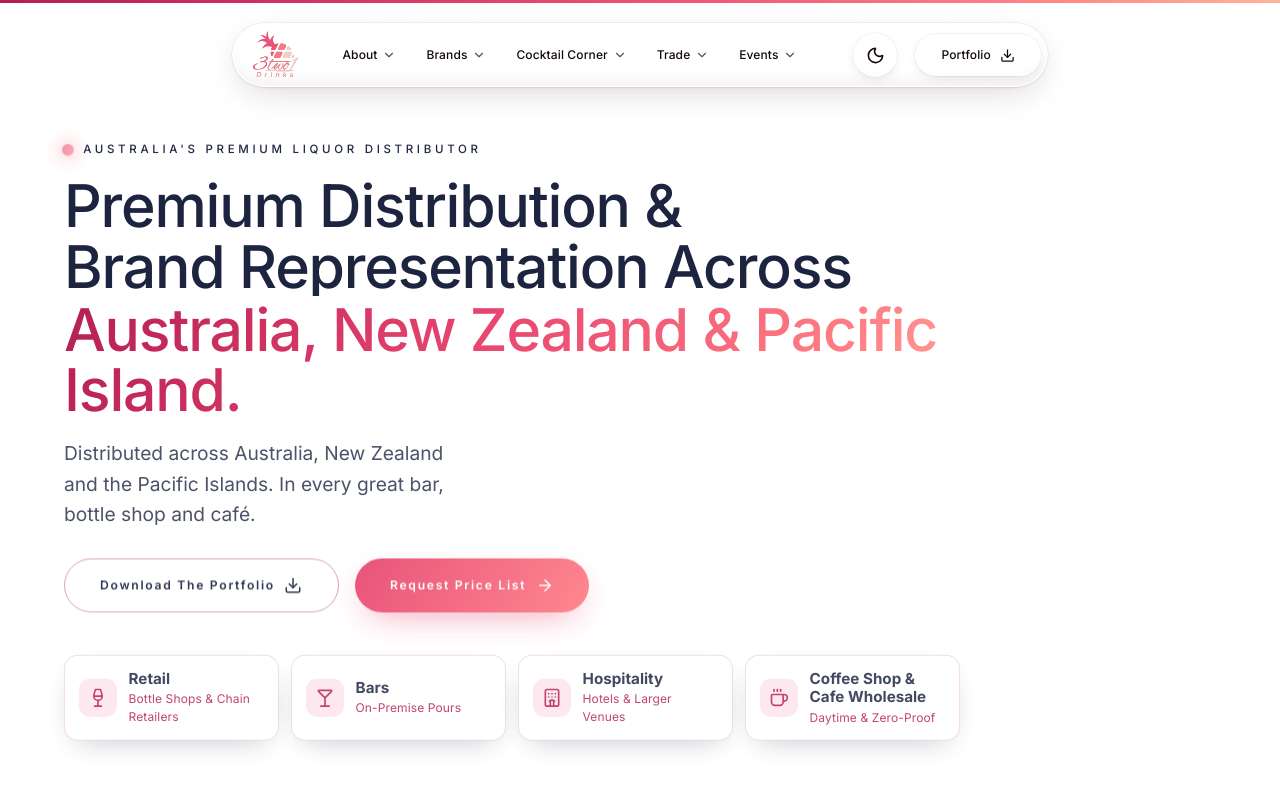
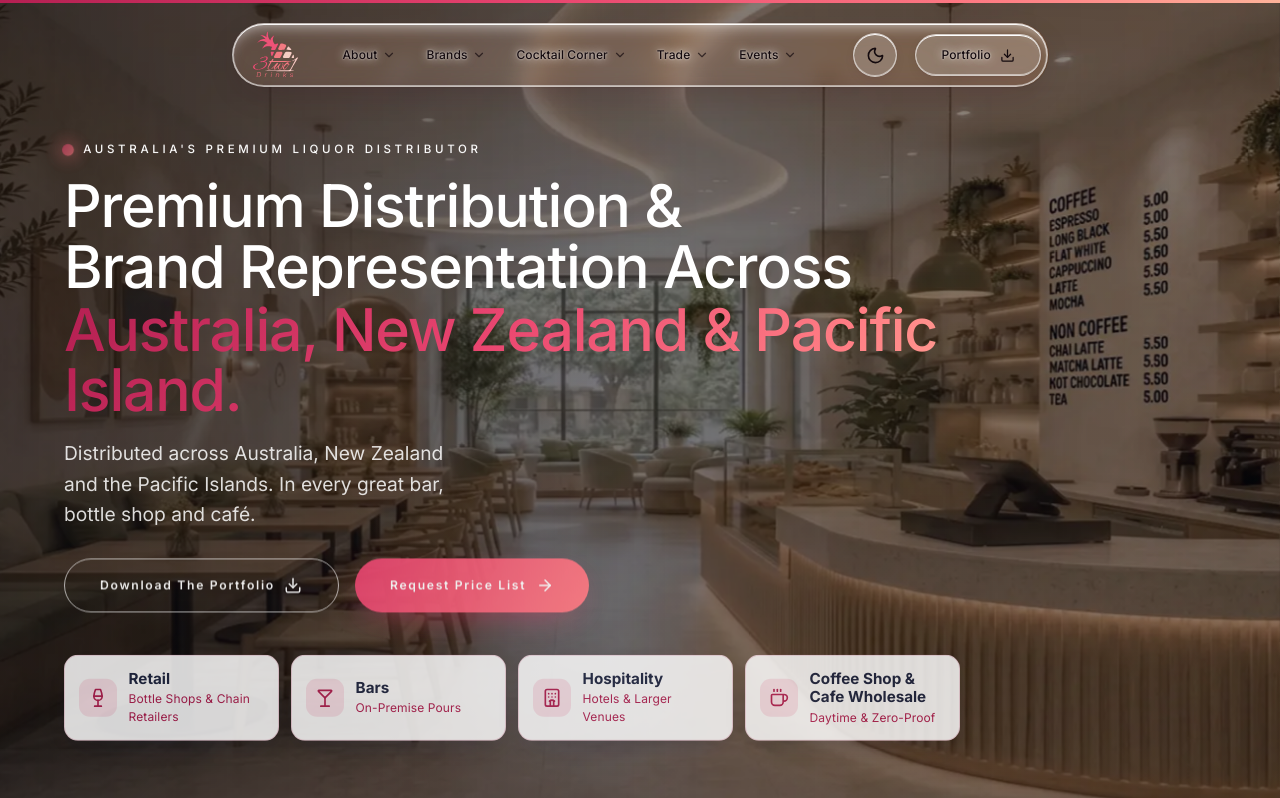
Before and after one commit to eloma-group/3two1-client-1, a React (Vite) app: page / in a window 1280 px wide. Shown: the top 798 px of the page. Built offline with nearby package versions, Linux system fonts and the light colour scheme; a web font is replaced by a local one.

Commit message:
Home hero: bottle shop and coffee shop photos crossfading behind a dark wash
Hero copy and map labels turn white over the photos; the venue cards stay
white. The navbar reads the hero photos as a dark backdrop and switches to
dark glass, and its pointer-following sheen is removed.

```diff
--- a/src/components/Navbar.module.css
+++ b/src/components/Navbar.module.css
@@ -1,7 +1,7 @@
 /* ============================================================
    Centered-logo navbar with dropdown menus + theme toggle.
    Every surface is iOS 26-style Liquid Glass: a near-clear tint,
-   a light blur, a bright specular rim and a pointer-follow sheen.
+   a light blur and a bright specular rim.
    In Chromium the rim also refracts the page (see liquidGlass.tsx,
    which supplies the --lg filter). The materials themselves - tints, rims,
    light/dark/solid - live in src/glass.css, shared with other glass bars.
@@ -37,8 +37,7 @@
    which would then blur nothing but the bar instead of the page behind them.
    For the same reason nothing here uses isolation or mix-blend-mode: Chromium
    turns that into its own render surface, which also cuts the dropdowns off. */
-.bar::before,
-.bar::after {
+.bar::before {
   content: '';
   position: absolute;
   inset: 0;
@@ -53,19 +52,6 @@
   border: 1px solid var(--nav-glass-border);
   box-shadow: var(--nav-rim);
   transition: background 0.5s;
-}
-/* Specular sheen: a soft light that follows the pointer across the glass */
-.bar::after {
-  background:
-    radial-gradient(120px 60px at var(--mx, 22%) var(--my, 0%), var(--nav-sheen), transparent 70%),
-    linear-gradient(115deg, rgba(255, 255, 255, 0.14) 0%, transparent 32%, transparent 70%, rgba(255, 255, 255, 0.08) 100%);
-  opacity: 0.8;
-  transition: opacity 0.4s;
-}
-.bar:hover::after { opacity: 1; }
-/* No pointer to follow on touch screens: drop the sheen layer entirely */
-@media (pointer: coarse) {
-  .bar::after, .dropInner::after { display: none; }
 }
 .scrolled .bar { box-shadow: var(--nav-shadow-scrolled); }
 .scrolled .bar::before { background: var(--nav-glass-scrolled); }
@@ -139,15 +125,6 @@
   backdrop-filter: var(--lg, var(--nav-blur));
   border: 1px solid var(--nav-glass-border);
   box-shadow: var(--nav-rim), 0 24px 50px -18px rgba(40, 10, 25, 0.35);
-}
-.dropInner::after {
-  content: '';
-  position: absolute;
-  inset: 0;
-  z-index: -1;
-  border-radius: inherit;
-  pointer-events: none;
-  background: radial-gradient(160px 90px at var(--mx, 20%) var(--my, 0%), var(--nav-sheen), transparent 70%);
 }
 .twoCol {
   display: grid;
--- a/src/components/Navbar.tsx
+++ b/src/components/Navbar.tsx
@@ -5,7 +5,7 @@ import { useLocation, useNavigate } from 'react-router-dom';
 import { navMenu, contact, portfolioPdf, type MenuEntry } from '../data/content';
 import { scrollToHash } from '../hooks/useLenis';
 import ThemeToggle from './ThemeToggle';
-import { useLiquidGlass, useBackdropTone, trackSheen, glassClass } from './liquidGlass';
+import { useLiquidGlass, useBackdropTone, glassClass } from './liquidGlass';
 import styles from './Navbar.module.css';
 
 /* Springy, slightly underdamped motion, the way iOS glass settles. */
@@ -26,7 +26,6 @@ function SubMenu({ item, go }: { item: MenuEntry; go: Go }) {
         animate={{ opacity: 1, y: 0, scale: 1 }}
         exit={{ opacity: 0, y: -6, scale: 0.95, transition: { duration: 0.18 } }}
         transition={spring}
-        onPointerMove={trackSheen}
         onMouseLeave={() => setHover(null)}
       >
         {filter}
@@ -129,7 +128,7 @@ export default function Navbar() {
         animate={{ y: 0, opacity: 1 }}
         transition={{ duration: 1, delay: 0.2, ease: [0.16, 1, 0.3, 1] }}
       >
-        <div ref={barRef} style={barStyle} className={styles.bar} onPointerMove={trackSheen}>
+        <div ref={barRef} style={barStyle} className={styles.bar}>
           {barFilter}
           {/* Left: logo + links */}
           <div className={styles.left}>
--- a/src/components/liquidGlass.tsx
+++ b/src/components/liquidGlass.tsx
@@ -209,6 +209,10 @@ function lumaAt(x: number, y: number, skip: Element): number | null {
     const cs = getComputedStyle(el);
     if (cs.visibility === 'hidden' || parseFloat(cs.opacity) < 0.3) continue;
     const box = el.getBoundingClientRect();
+    // Photos under an overlay the sampler can't see (a pseudo-element wash)
+    // declare the tone they read as instead.
+    const hint = el.closest<HTMLElement>('[data-glass-tone]')?.dataset.glassTone;
+    if (hint) return hint === 'dark' ? 0.12 : 0.9;
 
     if (el instanceof HTMLImageElement && el.complete && el.currentSrc) {
       const l = imageLumaAt(el.currentSrc, box, x, y, cs.objectFit, cs.objectPosition);
--- a/src/sections/Hero.module.css
+++ b/src/sections/Hero.module.css
@@ -12,6 +12,34 @@
   background: #ffffff;
 }
 
+/* Background photos: the two crossfade slowly, under a dark wash so the
+   light copy and the network map read clearly over them. */
+/* No pointer-events: none here: the navbar's backdrop sampler hit-tests
+   through elementsFromPoint, which skips elements that ignore the pointer. */
+.bg { position: absolute; inset: 0; z-index: 0; }
+.bg img {
+  position: absolute;
+  inset: 0;
+  width: 100%;
+  height: 100%;
+  object-fit: cover;
+}
+.bg img:last-child { animation: heroBgFade 10s ease-in-out infinite; }
+.bg::after {
+  content: '';
+  position: absolute;
+  inset: 0;
+  background: linear-gradient(90deg, rgba(8, 10, 18, 0.68) 0%, rgba(8, 10, 18, 0.5) 55%, rgba(8, 10, 18, 0.45) 100%);
+}
+@keyframes heroBgFade {
+  0%, 40% { opacity: 0; }
+  50%, 90% { opacity: 1; }
+  100% { opacity: 0; }
+}
+@media (prefers-reduced-motion: reduce) {
+  .bg img:last-child { animation: none; opacity: 0; }
+}
+
 /* Content */
 .content { position: relative; z-index: 2; width: 100%; }
 .inner { max-width: 60rem; }
@@ -20,7 +48,7 @@
   display: inline-flex;
   align-items: center;
   gap: 0.7rem;
-  color: #1c2440;
+  color: #ffffff;
   margin-bottom: clamp(0.85rem, 2.2svh, 1.6rem);
 }
 .dot {
@@ -37,7 +65,7 @@
 }
 
 .title {
-  color: #1c2440;
+  color: #ffffff;
   margin-bottom: clamp(1rem, 2.6svh, 1.8rem);
   font-family: var(--font-ui);
   font-weight: 500;
@@ -50,7 +78,7 @@
   max-width: 34ch;
   font-family: var(--font-ui);
   font-size: clamp(1rem, 1.5vw, 1.3rem);
-  color: rgba(28, 36, 64, 0.82);
+  color: rgba(255, 255, 255, 0.88);
   line-height: 1.6;
   margin-bottom: clamp(1.3rem, 3.4svh, 2.6rem);
 }
@@ -61,9 +89,9 @@
   gap: 1rem;
   margin-bottom: clamp(1.1rem, 2.6svh, 1.8rem);
 }
-/* Outline buttons take --fg, which turns light in the dark theme; this hero
-   stays white in both, so pin the text dark. */
-.actions .download { color: #1c2440; }
+/* Outline buttons take --fg, which flips with the theme; this hero sits on
+   dark photos in both, so pin the text light. */
+.actions .download { color: #fff; border-color: rgba(255, 255, 255, 0.7); }
 .actions .download:hover { color: #fff; }
 
 .channels {
@@ -130,7 +158,7 @@
   font-size: 0.64rem;
   letter-spacing: 0.28em;
   text-transform: uppercase;
-  color: rgba(28, 36, 64, 0.6);
+  color: rgba(255, 255, 255, 0.75);
   z-index: 2;
   text-align: center;
 }
--- a/src/sections/Hero.tsx
+++ b/src/sections/Hero.tsx
@@ -155,6 +155,12 @@ export default function Hero({ ready }: { ready: boolean }) {
 
   return (
     <section className={styles.hero} ref={ref} id="top">
+      {/* Background: a bottle shop and a coffee shop, crossfading */}
+      <div className={styles.bg} aria-hidden="true" data-glass-tone="dark">
+        <img src="/images/home-hero-bottle-shop.webp" alt="" fetchPriority="high" />
+        <img src="/images/home-hero-coffee-shop.webp" alt="" loading="lazy" />
+      </div>
+
       {/* Copy */}
       <motion.div ref={contentRef} className={`container ${styles.content}`} style={narrow ? undefined : { y: textY, opacity: fade }}>
         <motion.div
--- a/src/sections/HeroNetwork.css
+++ b/src/sections/HeroNetwork.css
@@ -1,7 +1,8 @@
 /* Distribution network in the hero's free right-hand column. The column
    starts where the copy ends: the title's longest line is ~13.4em of the
    title size (the channel cards move into the map on these widths).
-   The hero stays white in both themes, so the map keeps its light palette. */
+   The hero sits on darkened photos, so loose text and lines are light;
+   the tiles and venue cards stay white. */
 .nw-wrap {
   position: absolute;
   z-index: 1;
@@ -19,7 +20,7 @@
 .nw-wrap.nw-fit { inset: 0; display: block; }
 
 .nw {
-  --nw-ink: #1c2440; --nw-sub: #6b7290; --nw-line: #d5d9e4; --nw-tile: #ffffff; --nw-tile-line: #e8eaf1; --nw-pink: #e0457b;
+  --nw-ink: #1c2440; --nw-sub: rgba(255, 255, 255, 0.92); --nw-line: rgba(255, 255, 255, 0.45); --nw-tile: #ffffff; --nw-tile-line: #e8eaf1; --nw-pink: #e0457b;
   position: relative;
   width: 100%;
   max-width: min(620px, calc((100svh - var(--nav-clear) - 6rem) * 600 / 560));
@@ -45,7 +46,7 @@
 .nw figcaption::before { content: ""; width: 18px; height: 1.5px; background: linear-gradient(90deg, #c2185b, #f0627a); }
 .nw ol { list-style: none; margin: 0; padding: 0; }
 .nw ol > li { position: absolute; transform: translateX(-50%); text-align: center; width: max-content; max-width: 24%; }
-.nw ol strong { display: block; font-size: clamp(10.5px, 2.3cqi, 14px); font-weight: 600; color: var(--nw-ink); line-height: 1.3; letter-spacing: -.01em; }
+.nw ol strong { display: block; font-size: clamp(10.5px, 2.3cqi, 14px); font-weight: 600; color: #fff; line-height: 1.3; letter-spacing: -.01em; }
 .nw ol span { display: block; font-size: clamp(9.5px, 1.9cqi, 12px); color: var(--nw-sub); line-height: 1.35; margin-top: 2px; }
 .nw ol small { font-size: .85em; font-weight: 600; color: var(--nw-pink); margin-right: .45em; }
 /* Venue cards, styled like the hero's channel cards; top edge where the
```
Also changed, not shown: public/images/home-hero-bottle-shop.webp (added), public/images/home-hero-coffee-shop.webp (added).
